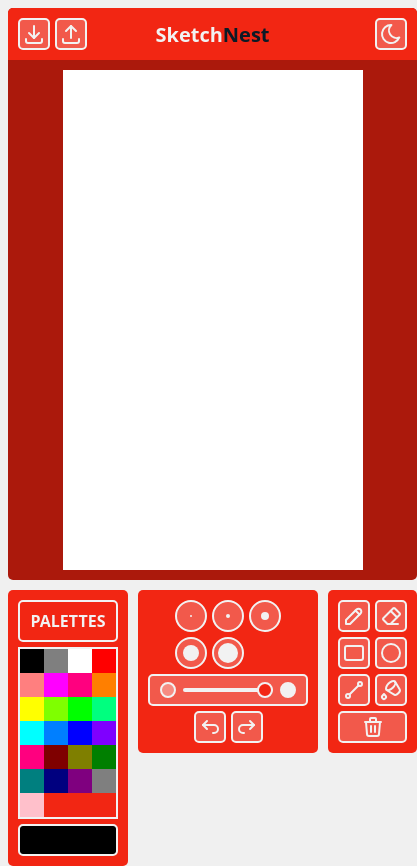
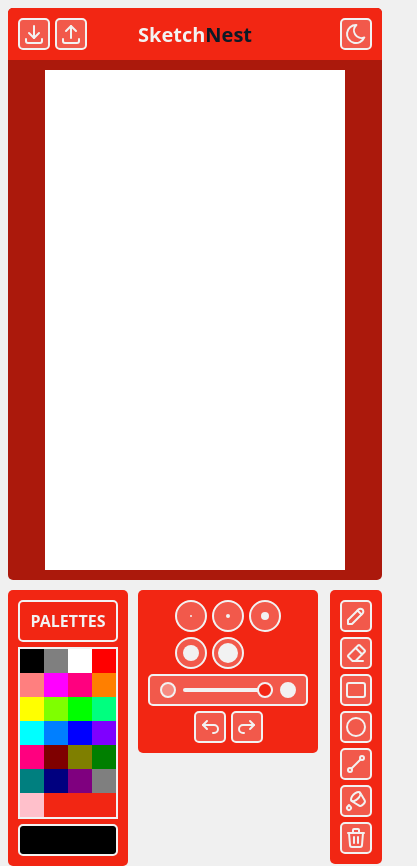
Before and after one commit to sebasrh7/SketchNest, a React (Vite) app: page / in a window 390 px wide. Shown: the whole page, 417 px wide, since content can reach past the window. Built offline with nearby package versions, Linux system fonts and the light colour scheme.

Commit message:
add mediaquery

```diff
--- a/src/styles/Toolbar.css
+++ b/src/styles/Toolbar.css
@@ -19,3 +19,12 @@
     }
   }
 }
+
+@media (max-width: 900px) {
+  .toolbar {
+    .toolbar-container {
+      display:flex;
+      flex-direction: column;
+    }
+  }
+}
```
